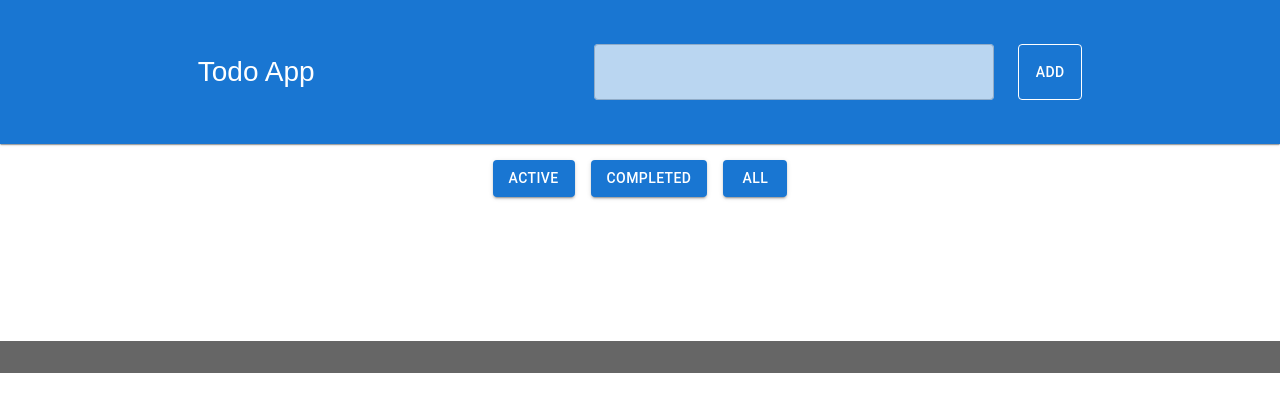
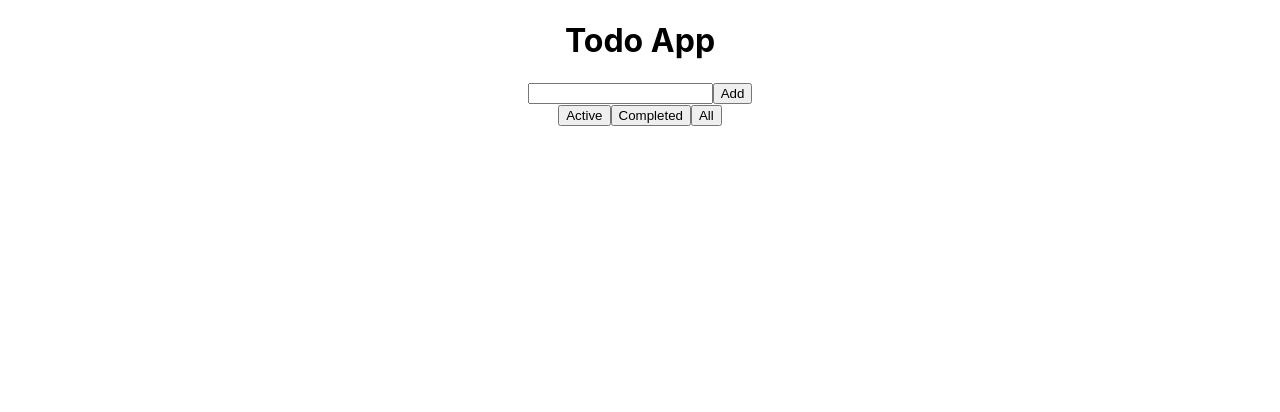
Before and after one commit to azvontsov/todo, a React (Create React App) app: page / in a window 1280 px wide. Shown: the top 412 px of the page. Built offline with nearby package versions, Linux system fonts and the light colour scheme.

Commit message:
delete MUI

```diff
--- a/src/App.js
+++ b/src/App.js
@@ -2,34 +2,11 @@ import "./App.css";
 import DisplayTodos from "./components/DisplayTodos";
 import Todos from "./components/Todos";
 
-import { AppBar, Toolbar, IconButton, Typography, Box } from "@mui/material";
-
 function App() {
   return (
     <div className="App">
-      <AppBar
-        position="fixed"
-        sx={{
-          boxShadow: 1,
-          p: 5,
-          zIndex: -1,
-        }}
-      >
-        <Toolbar
-          sx={{
-            display: "flex",
-            justifyContent: "space-around",
-          }}
-        >
-          <IconButton size="large" edge="start" color="inherit">
-            Todo App
-          </IconButton>
-
-          <Box>
-            <Todos />
-          </Box>
-        </Toolbar>
-      </AppBar>
+      <h1>Todo App</h1>
+      <Todos />
       <DisplayTodos />
     </div>
   );
--- a/src/components/DisplayTodos.js
+++ b/src/components/DisplayTodos.js
@@ -6,12 +6,7 @@ import {
   updateTodos,
   completeTodos,
 } from "../redux/reducer";
-
-import Box from "@mui/material/Box";
-import Button from "@mui/material/Button";
-
 import TodoItem from "./TodoItem";
-import { red } from "@mui/material/colors";
 const mapStateToProps = (state) => {
   return {
     todos: state,
@@ -30,34 +25,10 @@ const mapDispatchToProps = (dispatch) => {
 const DisplayTodos = (props) => {
   const [sort, setSort] = useState("active");
   return (
-    <div>
-      <Box
-        sx={{
-          display: "flex",
-          justifyContent: "center",
-          m: 18,
-          gap: 2,
-          marginTop: 20,
-        }}
-      >
-        <Button variant="contained" onClick={() => setSort("active")}>
-          Active
-        </Button>
-        <Button variant="contained" onClick={() => setSort("completed")}>
-          Completed
-        </Button>
-        <Button variant="contained" onClick={() => setSort("all")}>
-          All
-        </Button>
-      </Box>
-      {/*                   List of ToDo                    */}
-      <Box
-        sx={{
-          display: "flex",
-          flexWrap: "wrap",
-          bgcolor: "text.secondary",
-        }}
-      >
+    <div className="displaytodos">
+      <button onClick={() => setSort("active")}>Active</button>
+      <button onClick={() => setSort("completed")}>Completed</button>
+      <button onClick={() => setSort("all")}>All</button>
       <ul>
         {props.todos.length > 0 && sort === "active"
           ? props.todos.map((item) => {
@@ -105,7 +76,6 @@ const DisplayTodos = (props) => {
             })
           : null}
       </ul>
-      </Box>
     </div>
   );
 };
--- a/src/components/TodoItem.js
+++ b/src/components/TodoItem.js
@@ -1,5 +1,3 @@
-import { Card } from "@mui/material";
-import { red } from "@mui/material/colors";
 import React, { useRef } from "react";
 
 const TodoItem = (props) => {
@@ -21,8 +19,7 @@ const TodoItem = (props) => {
   };
 
   return (
-    <Card sx={{ maxWidth: 400, marginTop: 2, color: red }}>
-      <li key={item.id}>
+    <li key={item.id} className="card">
       <textarea
         ref={inputRef}
         disabled={inputRef}
@@ -36,7 +33,6 @@ const TodoItem = (props) => {
       </div>
       {item.completed && <span className="completed">done</span>}
     </li>
-    </Card>
   );
 };
 
--- a/src/components/Todos.js
+++ b/src/components/Todos.js
@@ -1,4 +1,3 @@
-import { Button } from "@mui/material";
 import React, { useState, useRef } from "react";
 import { connect } from "react-redux";
 import {
@@ -7,9 +6,6 @@ import {
   updateTodos,
   completeTodos,
 } from "../redux/reducer";
-import Box from "@mui/material/Box";
-
-import TextField from "@mui/material/TextField";
 
 const mapStateToProps = (state) => {
   return {
@@ -34,31 +30,14 @@ const Todos = (props) => {
   };
   // console.log('props from store', props);
   return (
-    <Box
-      sx={{
-        display: "flex",
-        display: "inline-flex",
-        justifyContent: "center",
-      }}
-    >
-      <TextField
-        id="outlined-input"
+    <div className="addTodos">
+      <input
         type="text"
         onChange={(e) => handleChange(e)}
         className="todo-input"
-        sx={{
-          bgcolor: "white",
-          borderRadius: 1,
-          opacity: 0.7,
-          width: 400,
-        }}
       />
-      <Button
-        sx={{
-          marginLeft: 3,
-        }}
-        color="inherit"
-        variant="outlined"
+      <button
+        className="add-btn"
         onClick={() =>
           props.addTodo({
             // here is object/todo
@@ -69,9 +48,9 @@ const Todos = (props) => {
         }
       >
         Add
-      </Button>
+      </button>
       <br />
-    </Box>
+    </div>
   );
 };
 
```
Lines whose indentation alone changed are shown as unchanged.
